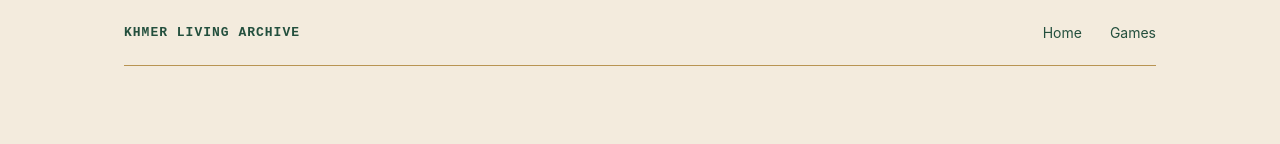
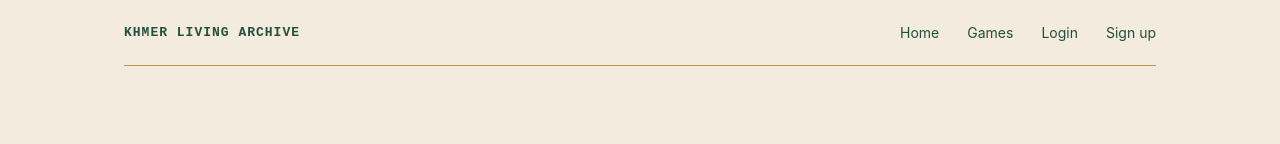
Before and after one commit to KinkoeuSophanvotey/khmer_traditional_games, a Next.js app: page / in a window 1280 px wide. Shown: the top 144 px of the page. Built offline with nearby package versions, Linux system fonts and the light colour scheme; no server answers.

Commit message:
sprint 2: add header auth UI

```diff
--- a/app/page.js
+++ b/app/page.js
@@ -3,6 +3,7 @@
 import collection from "../collection.config.js";
 
 import { useEffect, useState } from "react";
+import { createClient } from "../lib/supabase/client.js";
 
 const colors = {
   deepGreen: "#234F3D",
@@ -158,14 +159,31 @@ const styles = {
 };
 
 export default function Home() {
-
+  const supabase = createClient();
   const [lang, setLang] = useState("en");
+  const [user, setUser] = useState(null);
 
   useEffect(() => {
     const savedLang = localStorage.getItem("lang") || "en";
     setLang(savedLang);
   }, []);
+  useEffect(() => {
+    supabase.auth.getUser().then(({ data }) => {
+      setUser(data.user);
+    });
 
+    const {
+      data: { subscription },
+    } = supabase.auth.onAuthStateChange((_event, session) => {
+      setUser(session?.user ?? null);
+    });
+
+    return () => subscription.unsubscribe();
+  }, []);
+
+  const handleLogout = async () => {
+    await supabase.auth.signOut();
+  };
   return (
     <main style={styles.wrap}>
     <nav
@@ -217,6 +235,61 @@ export default function Home() {
         >
           {lang === "en" ? "Games" : "ល្បែង"}
         </a>
+
+        {user ? (
+          <>
+            <span
+              style={{
+                color: colors.deepGreen,
+                fontSize: "14px",
+                fontFamily: "'Courier New', monospace",
+              }}
+            >
+              {user.email}
+            </span>
+
+            <button
+              onClick={handleLogout}
+              style={{
+                background: "none",
+                border: `1px solid ${colors.mutedGold}`,
+                borderRadius: "999px",
+                padding: "8px 16px",
+                color: colors.deepGreen,
+                fontSize: "13px",
+                fontWeight: 600,
+                cursor: "pointer",
+                fontFamily: "'Courier New', monospace",
+              }}
+            >
+              Logout
+            </button>
+          </>
+        ) : (
+          <>
+            <a
+              href="/login"
+              style={{
+                color: colors.deepGreen,
+                textDecoration: "none",
+                fontSize: "14px",
+              }}
+            >
+              Login
+            </a>
+
+            <a
+              href="/signup"
+              style={{
+                color: colors.deepGreen,
+                textDecoration: "none",
+                fontSize: "14px",
+              }}
+            >
+              Sign up
+            </a>
+          </>
+        )}
 
       </div>
     </nav>
```
